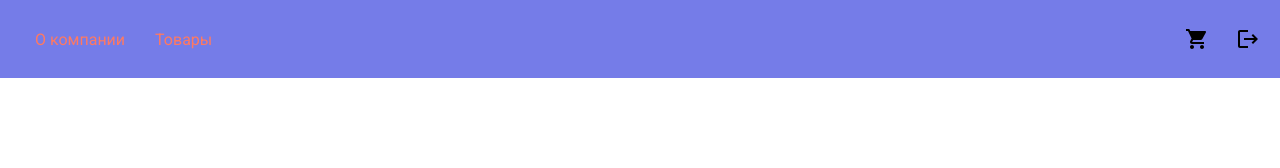
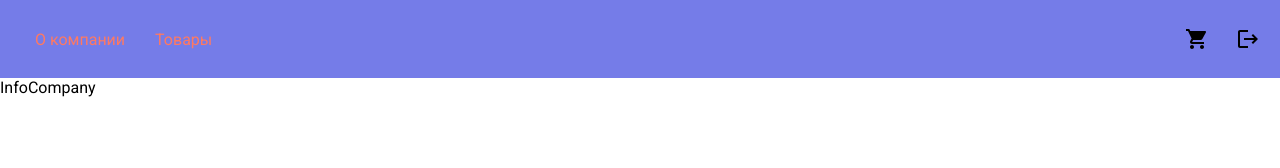
Before and after one commit to Async-Reaper/Zooshop-react, a React (Create React App) app: page / in a window 1280 px wide. Shown: the top 168 px of the page. Built offline with nearby package versions, Linux system fonts and the light colour scheme.

Commit message:
setting routes on the root component

```diff
--- a/src/App.tsx
+++ b/src/App.tsx
@@ -1,6 +1,7 @@
 import React from 'react';
 import { BrowserRouter } from 'react-router-dom';
 import './App.css';
+import AppRouter from './components/AppRouter';
 import HeaderApp from './components/UI/Header/HeaderApp';
 
 function App() {
@@ -8,6 +9,7 @@ function App() {
     <BrowserRouter>
       <div className="App">
         <HeaderApp/>
+        <AppRouter/>
       </div>
     </BrowserRouter>
   );
--- a/src/components/AppRouter.tsx
+++ b/src/components/AppRouter.tsx
@@ -1,8 +1,13 @@
 import React, { FC } from 'react'
+import PrivateRoute from '../routes/PrivateRoute'
+import PublicRoute from '../routes/PublicRoute'
 
 const AppRouter: FC = () => {
+    const loginStatus: boolean = false
     return (
-        <div>AppRouter</div>
+        <>
+            {loginStatus ? <PrivateRoute/> : <PublicRoute/>}
+        </>
     )
 }
 
--- a/src/components/UI/Header/HeaderApp.tsx
+++ b/src/components/UI/Header/HeaderApp.tsx
@@ -1,5 +1,6 @@
 import styled from '@emotion/styled'
 import React, { FC } from 'react'
+import { Link } from 'react-router-dom'
 import ContainerApp from '../Container/Container'
 import PrivateComponents from './PrivateComponents'
 import PublicComponents from './PublicComponents'
@@ -17,8 +18,8 @@ const HeaderApp: FC = () => {
             <ContainerApp>
                 <LinksWrapper>
                     <div>
-                        <a href="">О компании</a>
-                        <a href="">Товары</a>
+                        <Link to='/company'>О компании</Link>
+                        <Link to='/products'>Товары</Link>
                     </div>
                     {loginStatus ? <PrivateComponents/> : <PublicComponents/>}
                 </LinksWrapper>
--- a/src/components/UI/Header/PublicComponents.tsx
+++ b/src/components/UI/Header/PublicComponents.tsx
@@ -1,10 +1,11 @@
 import React, { FC } from 'react'
+import { Link } from 'react-router-dom'
 
 const PublicComponents:FC = () => {
     return (
         <div>
-            <a href="">Войти</a>
-            <a href="">Зарегистрироваться</a>
+            <Link to='/login'>Войти</Link>
+            <Link to='/signup'>Зарегистрироваться</Link>
         </div>
     )
 }
--- a/src/routes/PrivateRoute.tsx
+++ b/src/routes/PrivateRoute.tsx
@@ -6,7 +6,7 @@ import Products from '../pages/Products'
 const PrivateRoute: FC = () => {
   return (
     <Routes>
-      <Route path='/'>
+      <Route path='/' element={ <InfoCompany/> }>
         <Route path='/company' element={ <InfoCompany/> } />
         <Route path='/products' element={ <Products/> } />
         <Route path='*' element={ <InfoCompany/> } />
--- a/src/routes/PublicRoute.tsx
+++ b/src/routes/PublicRoute.tsx
@@ -8,7 +8,7 @@ import Signup from '../pages/Signup'
 const PublicRoute: FC = () => {
     return (
         <Routes>
-            <Route path='/'>
+            <Route path='/' element={ <InfoCompany/> } >
                 <Route path='/login' element={ <Login/> } />
                 <Route path='/signup' element={ <Signup/> } />
                 <Route path='/company' element={ <InfoCompany/> } />
```
Also changed, not shown: src/components/Product/ProductsList.tsx (added).
